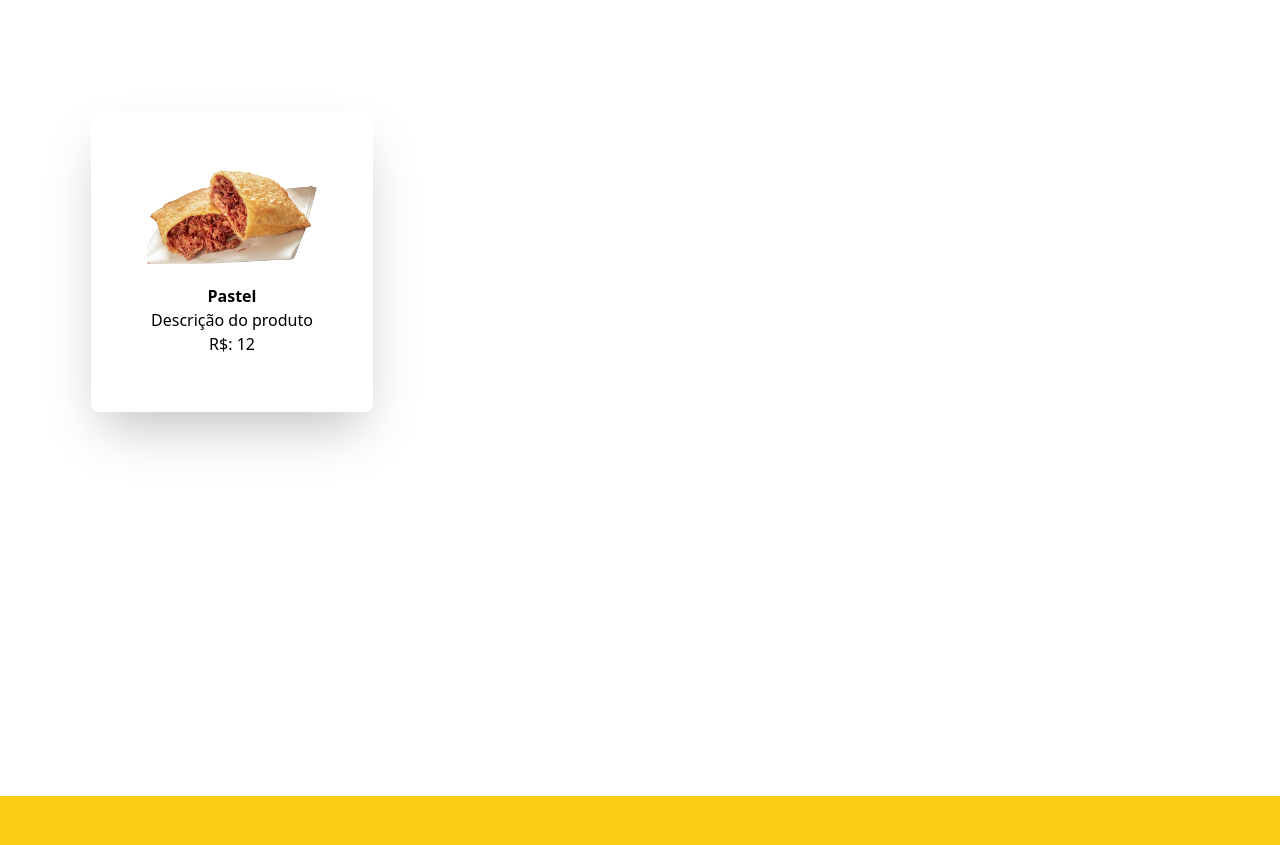
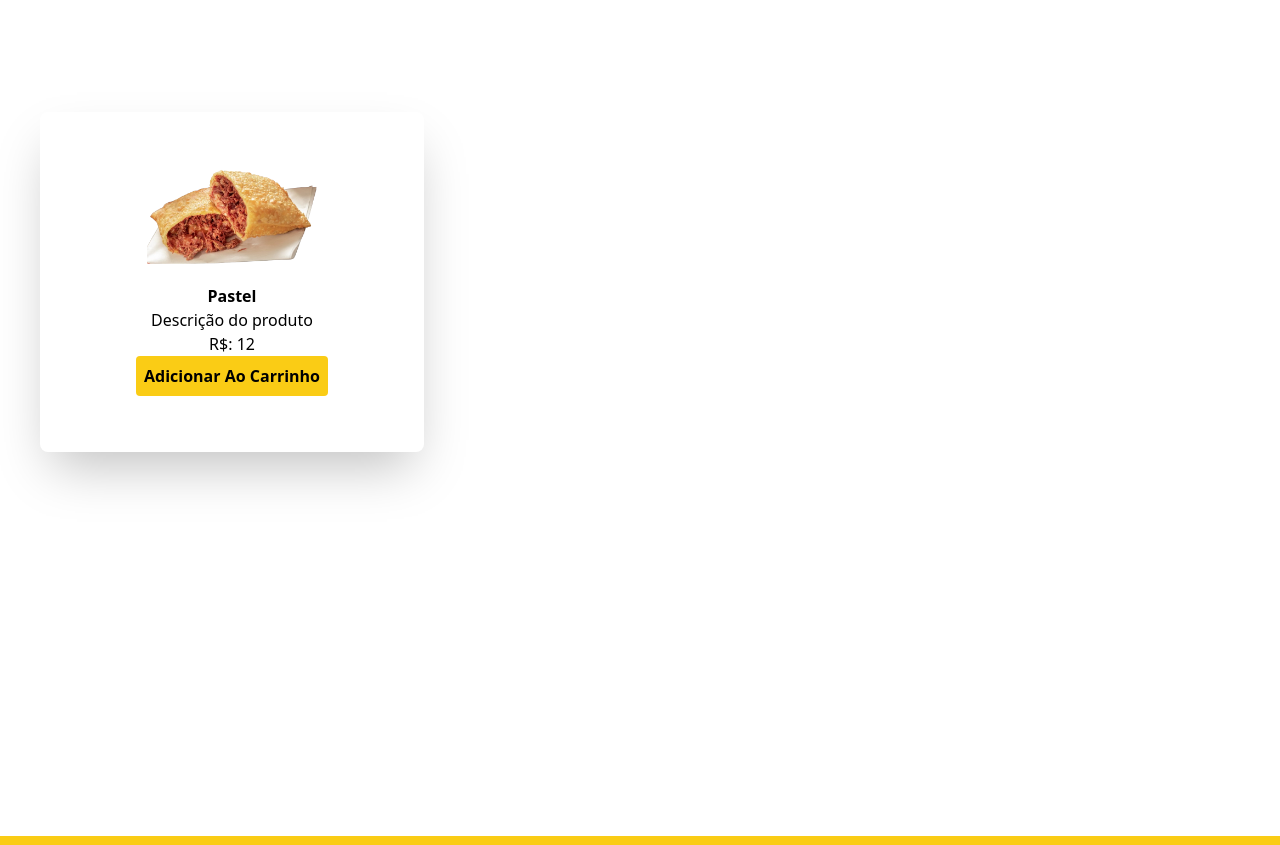
Before and after one commit to FernandesLR/Restaurante, a React (Vite) app in the folder frontend/: page / in a window 1280 px wide. Shown: the part 1431-2276 px from the top of the page. Built offline with nearby package versions, Linux system fonts and the light colour scheme.

Commit message:
Feat: importa o Link router no componente card
Permite redirecionar o usuario para a pagina do produto quando clicado

```diff
--- a/frontend/src/components/card.jsx
+++ b/frontend/src/components/card.jsx
@@ -1,5 +1,6 @@
 import { useCallback } from 'react';
 import React from 'react';
+import { Link } from 'react-router-dom';
 
 function Card({ id = 0, img, alt, title, desc, preco, h = 'h-24', w = '0', addToCart }) {
 
@@ -10,15 +11,16 @@ function Card({ id = 0, img, alt, title, desc, preco, h = 'h-24', w = '0', addTo
 
 
     return (
-        <div className="flex justify-center items-center gap-10 mt-14 w-96 hover:scale-110 transition">
-            <button onClick={selecionado}>
-                <div className="shadow-2xl p-14 text-center rounded-lg">
+        <div className="justify-center items-center gap-10 mt-14 w-96 hover:scale-110 transition">
+            <div className="shadow-2xl p-14 text-center rounded-lg">
+                <Link key={id} to={`/produto?id=${id}`}>
                     <img src={img} alt={alt} className={`${h} ${w} m-auto`} />
                     <p className="mt-5 font-bold">{title}</p>
                     <p>{desc}</p>
                     <p>R$: {preco}</p>
-                </div>
-            </button>
+                </Link>
+                <button onClick={selecionado} className='bg-yellow-400 md:rounded font-bold p-2 hover:bg-yellow-300 transition-colors'>Adicionar Ao Carrinho</button>
+            </div>
         </div>
     );
 }
```
